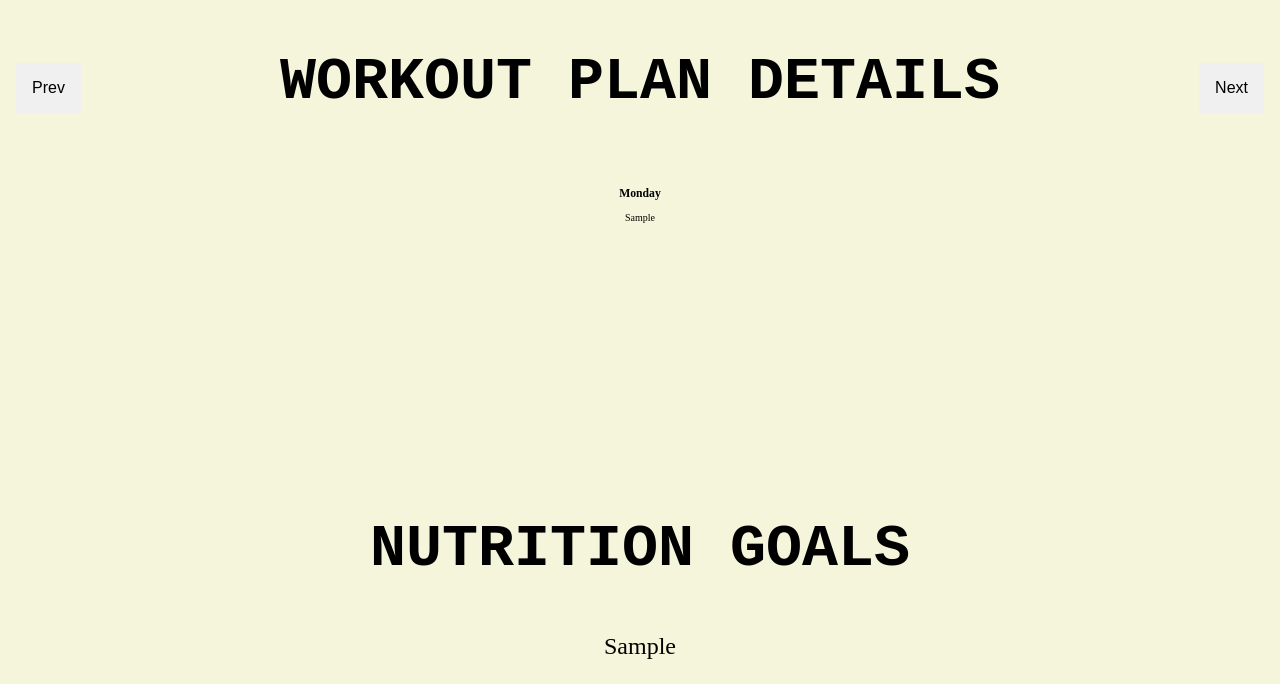
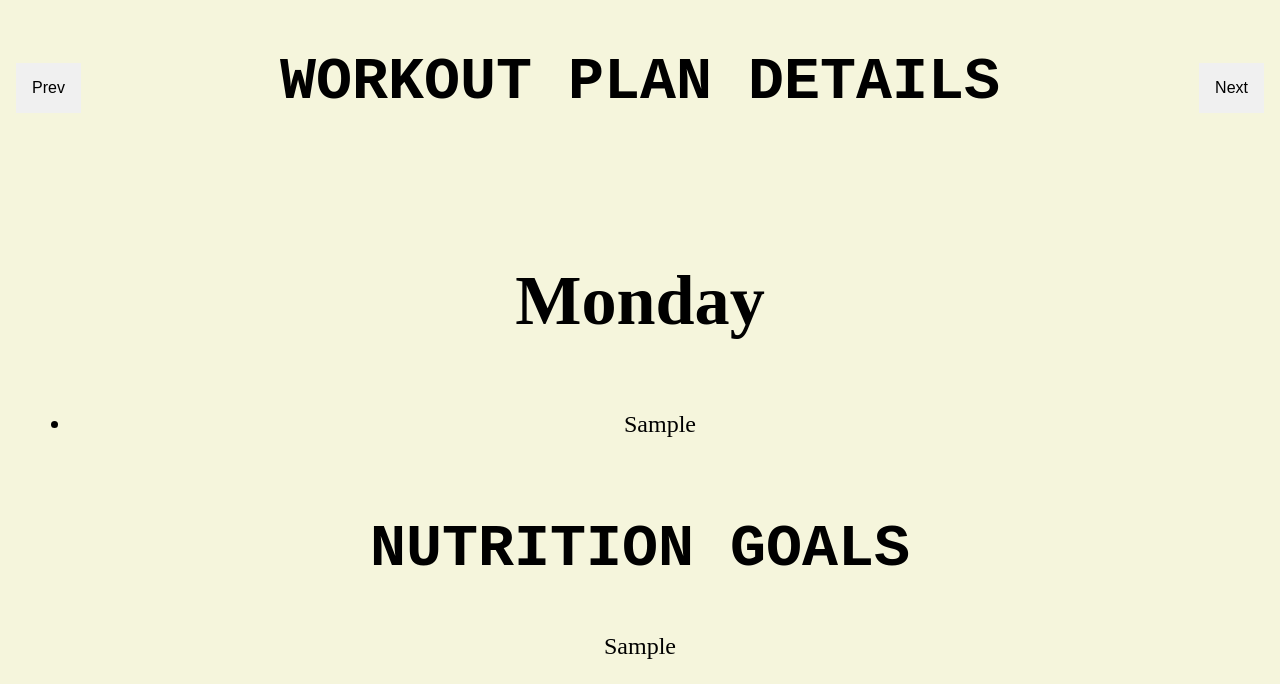
Before and after one commit to immanuella1/workoutplan, a Flask app: page /workout in a window 1280 px wide. Shown: the part 312-996 px from the top of the page. Run offline with Flask 3, Linux system fonts and the light colour scheme; a user stored in the database is signed in; tables that the repository leaves empty hold one stand-in row (values such as "Sample post").

Commit message:
fixed styling and formatting  of workout display

```diff
--- a/app/templates/workout.html
+++ b/app/templates/workout.html
@@ -19,33 +19,49 @@
         <h2>Workout Plan Details</h2>
       </div>
       <div class="workout-container">
+        <div class="text_size">
         <div class="day active" data-day="0">
+          <div class="fields_lables">
           <h3>Monday</h3>
-            <p>{{ workout_plan.monday }}</p>
+          </div>
+          <p id="monday">{{ workout_plan.monday }}</p>
         </div>
         <div class="day" data-day="1">
+          <div class="fields_lables">
           <h3>Tuesday</h3>
-            <p>{{ workout_plan.tuesday }}</p>
+        </div>
+          <p id="tuesday">{{ workout_plan.tuesday }}</p>
         </div>
         <div class="day" data-day="2">
+          <div class="fields_lables">
           <h3>Wednesday</h3>
-            <p>{{ workout_plan.wednesday }}</p>
+        </div>
+          <p id="wednesday">{{ workout_plan.wednesday }}</p>
         </div>
         <div class="day" data-day="3">
+          <div class="fields_lables">
           <h3>Thursday</h3>
-            <p>{{ workout_plan.thursday }}</p>
+        </div>
+          <p id="thursday">{{ workout_plan.thursday }}</p>
         </div>
         <div class="day" data-day="4">
+          <div class="fields_lables">
           <h3>Friday</h3>
-            <p>{{ workout_plan.friday }}</p>
+        </div>
+          <p id="friday">{{ workout_plan.friday }}</p>
         </div>
         <div class="day" data-day="5">
+          <div class="fields_lables">
           <h3>Saturday</h3>
-            <p>{{ workout_plan.saturday }}</p>
+        </div>
+          <p id="saturday">{{ workout_plan.saturday }}</p>
         </div>
         <div class="day" data-day="6">
+          <div class="fields_lables">
           <h3>Sunday</h3>
-            <p>{{ workout_plan.sunday }}</p>
+        </div>
+          <p id="sunday">{{ workout_plan.sunday }}</p>
+        </div>
       </div>
       </div>
 
@@ -92,7 +108,25 @@
             showDay(currentDay);
           }
         });
+
         showDay(currentDay); // Initialize the first day view
+
+        // Format workout plans
+        function formatWorkoutPlan(id) {
+          var workoutText = $(id).text();
+          var formattedText = workoutText.split('-').map(function(item) {
+            return item.trim() ? '<li>' + item.trim() + '</li>' : '';
+          }).join('');
+          $(id).html('<ul>' + formattedText + '</ul>');
+        }
+
+        formatWorkoutPlan('#monday');
+        formatWorkoutPlan('#tuesday');
+        formatWorkoutPlan('#wednesday');
+        formatWorkoutPlan('#thursday');
+        formatWorkoutPlan('#friday');
+        formatWorkoutPlan('#saturday');
+        formatWorkoutPlan('#sunday');
       });
     </script>
   </body>
```
Also changed, not shown: app/static/style.css (line endings or trailing spaces). Lines whose indentation alone changed are shown as unchanged.
